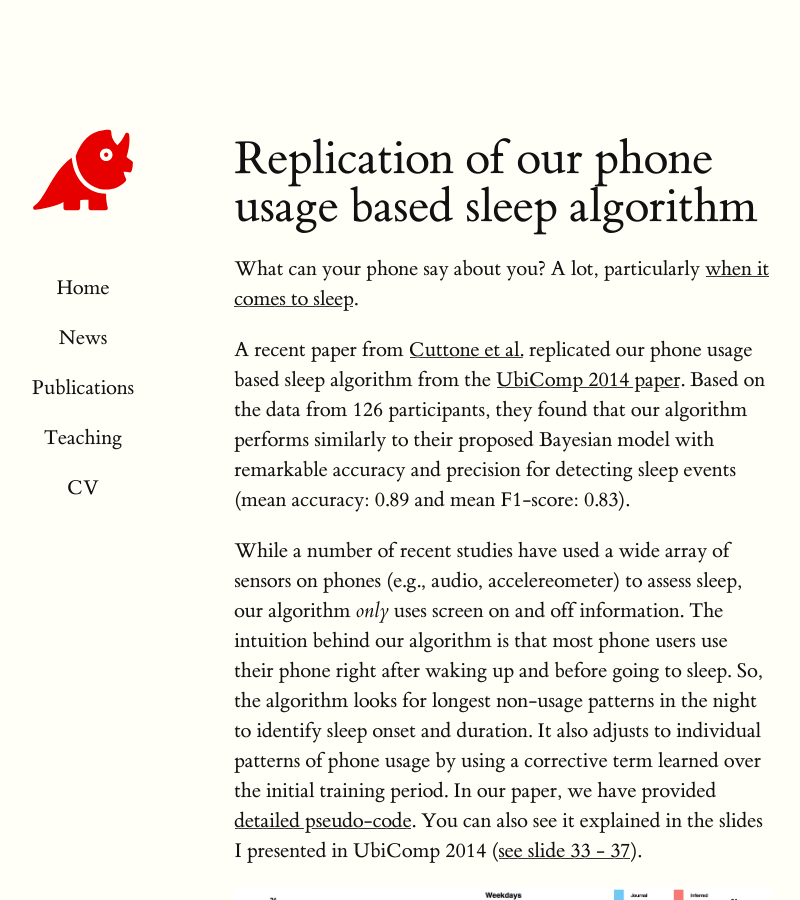
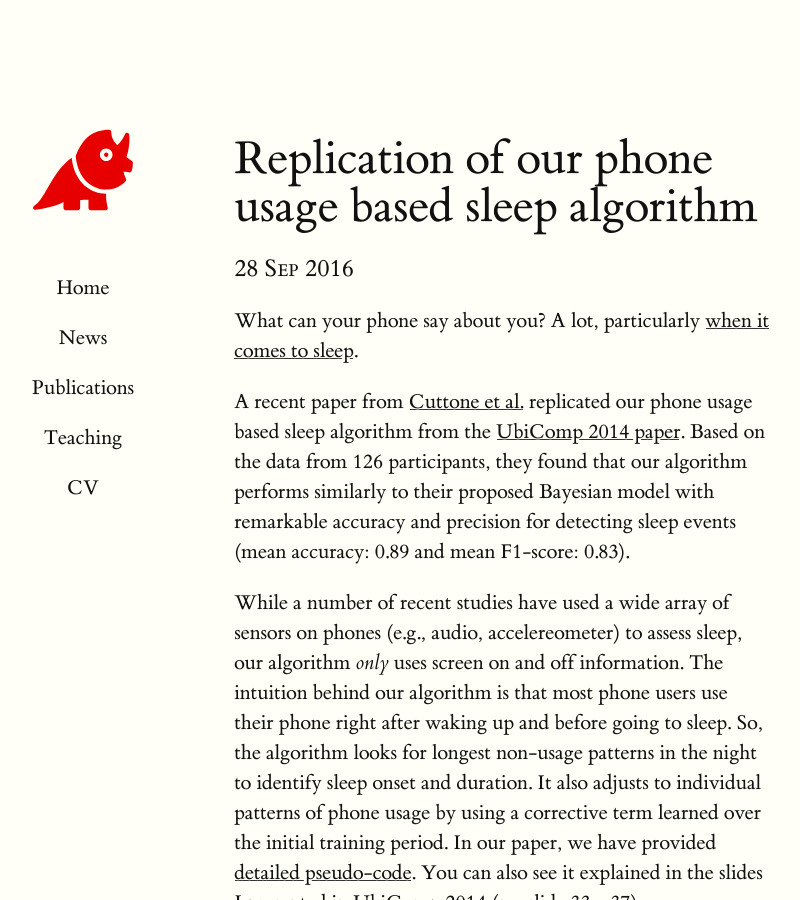
Before and after one commit to saeed-abdullah/saeed-abdullah.github.io, a Jekyll site: the page built from blog/_posts/2016-09-28-sleep-algorithm-replication.markdown, in a window 1280 px wide and 900 px high. Shown: the whole window, without its empty margins (64-864 px from the left). Built offline with Jekyll 4.4.1, drawn with Linux system fonts in a browser that asks for light colours.

Commit message:
fixes closing markdown

```diff
--- a/_layouts/post.html
+++ b/_layouts/post.html
@@ -4,9 +4,9 @@ layout: default
 
 <article>
 
-    <section>
-        <h1>{{ page.title }}</h2>
-        <p><span class="newthought">{{ post.date | date_to_string }}</span></p>
+<section>
+<h1>{{ page.title }}</h1>
+<p><span class="newthought">{{ page.date | date_to_string }}</span></p>
 
         {{ content }}
 
```
